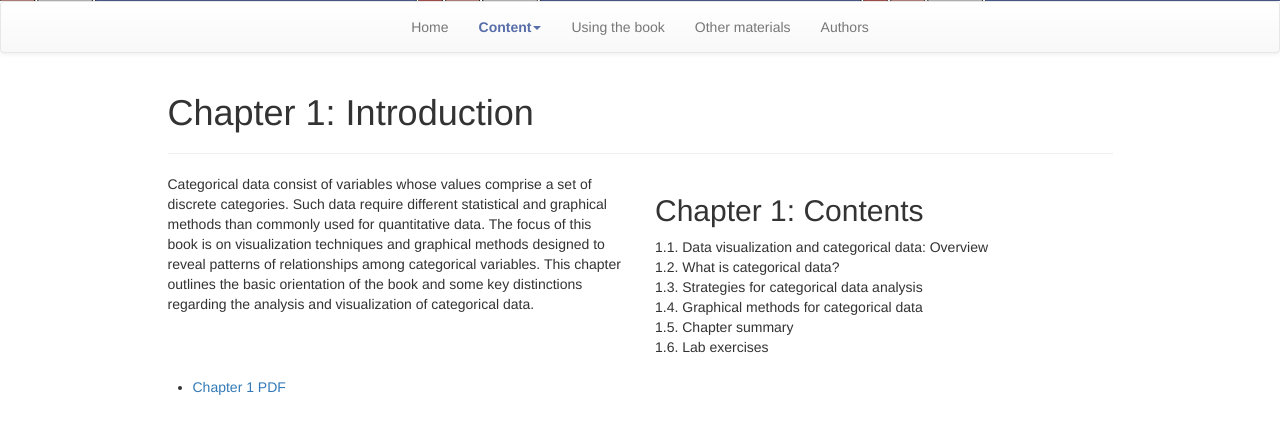
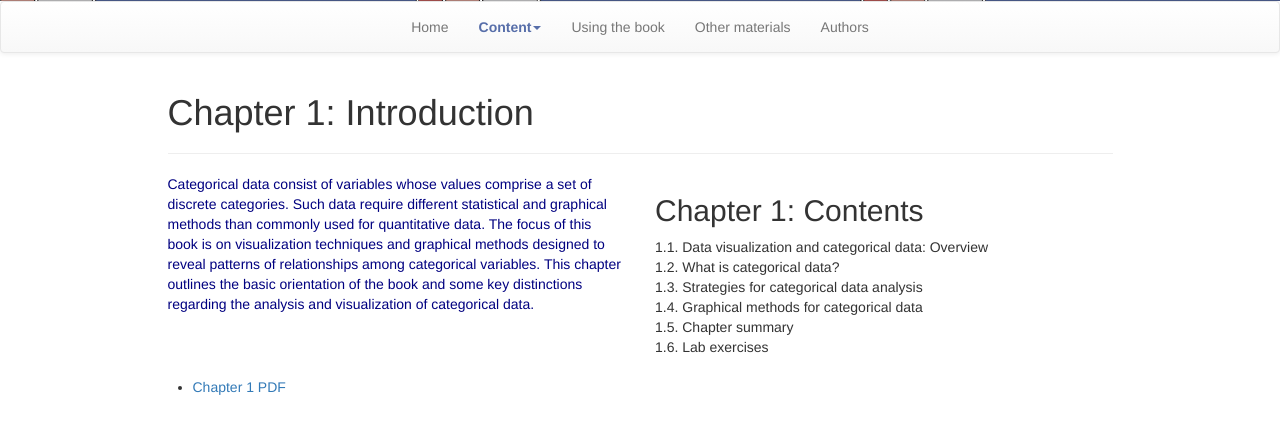
Before and after one commit to friendly/DDAR, a PHP site: page /pages/chapters/ch01 in a window 1280 px wide. Shown: the part 174-608 px from the top of the page. Run offline with PHP 8.4, Linux system fonts and the light colour scheme; some libraries are stand-ins or nearby versions.

Commit message:
try mod to chapters.css

```diff
--- a/styles/chapters.css
+++ b/styles/chapters.css
@@ -1 +1,6 @@
 /* css styles for chapters */
+
+.chapterprelude {
+	color: navy;
+	font: italic;
+}
```
